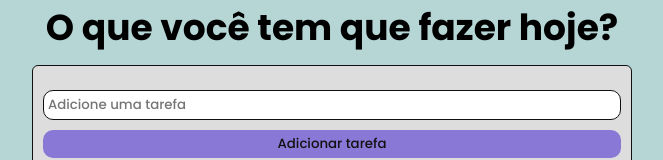
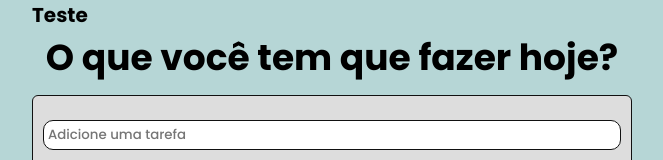
Before and after one commit to claytonfortunato/FullStack-todoList, a React (Vite) app in the folder client/: page /todo in a window 1280 px wide. Shown: the top 160 px of the page, without its empty margins (308-971 px from the left). Built offline with nearby package versions, Linux system fonts and the light colour scheme; no server answers.

Commit message:
fix:bug fixed

```diff
--- /dev/null
+++ b/client/src/components/Header/index.tsx
@@ -0,0 +1,13 @@
+import { useContext } from "react";
+import { UserContext } from "../../contexts/Auth/userContext";
+
+export const Header = () => {
+  const { user } = useContext(UserContext);
+
+  return (
+    <div>
+      <h1>Teste</h1>
+      {!!user && <h1>Hi {user.name}</h1>}
+    </div>
+  );
+};
--- a/client/src/contexts/Auth/userContext.tsx
+++ b/client/src/contexts/Auth/userContext.tsx
@@ -1,24 +1,28 @@
-import { createContext, useState, useEffect, ReactNode } from "react";
+import { createContext, useState, useEffect } from "react";
 import { api } from "../../services/api";
-import axios from "axios";
 
 import { AuthProvider } from "../../interfaces/types";
+
+export type User = {
+  name: string;
+  email: string;
+};
 
 export const UserContext = createContext({});
 
 export function UserContextProvider({ children }: AuthProvider) {
-  const [user, setUser] = useState(null);
+  const [user, setUser] = useState<User | null>(null);
 
   useEffect(() => {
     if (!user) {
-      axios.get("/profile").then(({ data }) => {
+      api.get("/profile").then(({ data }) => {
         setUser(data);
       });
     }
   }, []);
 
   return (
-    <UserContext.Provider value={(user, setUser)}>
+    <UserContext.Provider value={{ user, setUser }}>
       {children}
     </UserContext.Provider>
   );
--- a/client/src/page/Login/index.tsx
+++ b/client/src/page/Login/index.tsx
@@ -1,4 +1,4 @@
-import { useState, ChangeEvent } from "react";
+import { useState } from "react";
 import { Link } from "react-router-dom";
 import { useNavigate } from "react-router-dom";
 
@@ -7,18 +7,15 @@ import EyeSlash from "../../assets/icons/eye-slash.svg";
 
 import { useRegister } from "../../hook/useRegister";
 
-import * as C from "./styles";
 import { api } from "../../services/api";
 import { toast } from "react-hot-toast";
+import { LoginProps } from "../../interfaces/types";
 
-interface LoginProps {
-  email: string;
-  password: string;
-}
+import * as C from "./styles";
 
 export const Login = () => {
   const [hidden, setHidden] = useState(true);
-  const [loading, setLoading] = useState(false);
+
   const [data, setData] = useState<LoginProps>({
     email: "",
     password: "",
@@ -27,14 +24,6 @@ export const Login = () => {
   const navigate = useNavigate();
 
   const { handleSubmit, errors, register } = useRegister();
-
-  const handlePassword = (e: ChangeEvent<HTMLInputElement>) => {
-    setData({ ...data, password: e.target.value });
-  };
-
-  const handleEmail = (e: ChangeEvent<HTMLInputElement>) => {
-    setData({ ...data, email: e.target.value });
-  };
 
   const loginUser = async () => {
     const { email, password } = data;
--- a/client/src/page/TodoList/index.tsx
+++ b/client/src/page/TodoList/index.tsx
@@ -1,5 +1,4 @@
-import { FormEvent, useContext, useState } from "react";
-import { UserContext } from "../../contexts/Auth/userContext";
+import { FormEvent, useState } from "react";
 
 import { v4 } from "uuid";
 
@@ -12,6 +11,7 @@ import { toast } from "react-hot-toast";
 import { Item } from "../../interfaces/types";
 
 import * as C from "./styles";
+import { Header } from "../../components/Header";
 
 export const TodoList = () => {
   const [list, setList] = useState<Item[]>([]);
@@ -19,8 +19,6 @@ export const TodoList = () => {
   const [filter, setFilter] = useState<"all" | "toDo" | "complete">("all");
   const [toggleSubmit, setToogleSubmit] = useState<boolean>(true);
   const [isEditItem, setIsEditItem] = useState(null);
-
-  const { user } = useContext(UserContext);
 
   const handleTodo = (id: string) => {
     setList((prev) => {
@@ -98,7 +96,7 @@ export const TodoList = () => {
   return (
     <>
       <C.Container>
-        {!!user && <h2>H1 {user.name}</h2>}
+        <Header />
         <C.Header>O que você tem que fazer hoje?</C.Header>
         <C.Wrapper>
           <TaskInput
--- a/client/src/routes/AppRouter.tsx
+++ b/client/src/routes/AppRouter.tsx
@@ -4,17 +4,16 @@ import { BrowserRouter, Routes, Route } from "react-router-dom";
 import { Login } from "../page/Login";
 import { TodoList } from "../page/TodoList";
 import { Register } from "../page/Register";
+import { UserContextProvider } from "../contexts/Auth/userContext";
 
 import { Toaster } from "react-hot-toast";
-import { useState } from "react";
 
 axios.defaults.baseURL = "http://localhost:8000";
 axios.defaults.withCredentials = true;
 
 export const AppRouter = () => {
-  const [user, setLoginUser] = useState({});
-
   return (
+    <UserContextProvider>
       <BrowserRouter>
         <Toaster position="top-right" toastOptions={{ duration: 2000 }} />
         <Routes>
@@ -23,5 +22,6 @@ export const AppRouter = () => {
           <Route path="/todo" element={<TodoList />} />
         </Routes>
       </BrowserRouter>
+    </UserContextProvider>
   );
 };
```
Also changed, not shown: client/src/interfaces/types.ts (+8 -1 lines). Lines whose indentation alone changed are shown as unchanged.
